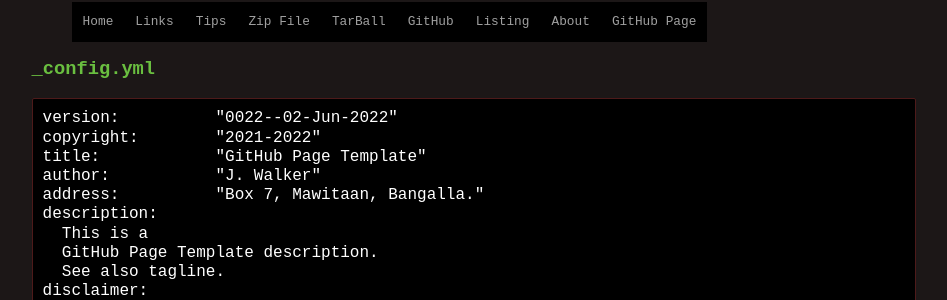
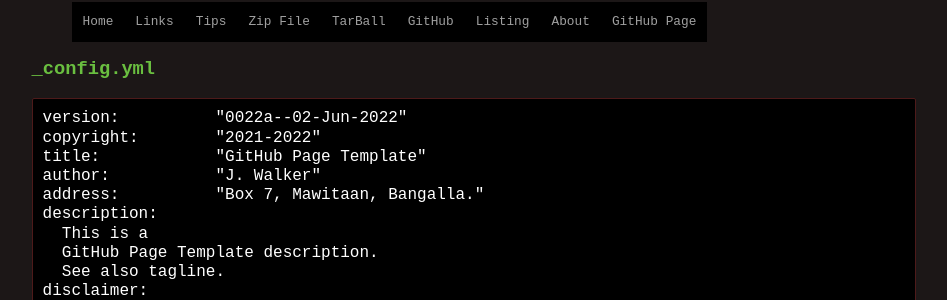
Before and after one commit to virdianhrn/template, a Jekyll site: the page built from 000.md, in a window 1280 px wide and 1400 px high. Shown: the part 169-469 px from the top of the window, without its empty margins (166-1113 px from the left). Built offline with Jekyll 4.4.1, drawn with Linux system fonts in a browser that asks for light colours; some of the changed text lies outside the part shown.

Commit message:
modified:   _config.yml

````diff
--- a/000.md
+++ b/000.md
@@ -5,7 +5,7 @@
 ### _config.yml
 
 ```
-version:          "0022--02-Jun-2022"
+version:          "0022a--02-Jun-2022"
 copyright:        "2021-2022"
 title:            "GitHub Page Template"
 author:           "J. Walker"
--- a/_config.yml
+++ b/_config.yml
@@ -1,4 +1,4 @@
-version:          "0022--02-Jun-2022"
+version:          "0022a--02-Jun-2022"
 copyright:        "2021-2022"
 title:            "GitHub Page Template"
 author:           "J. Walker"
````
Also changed, not shown: 2 other files.
